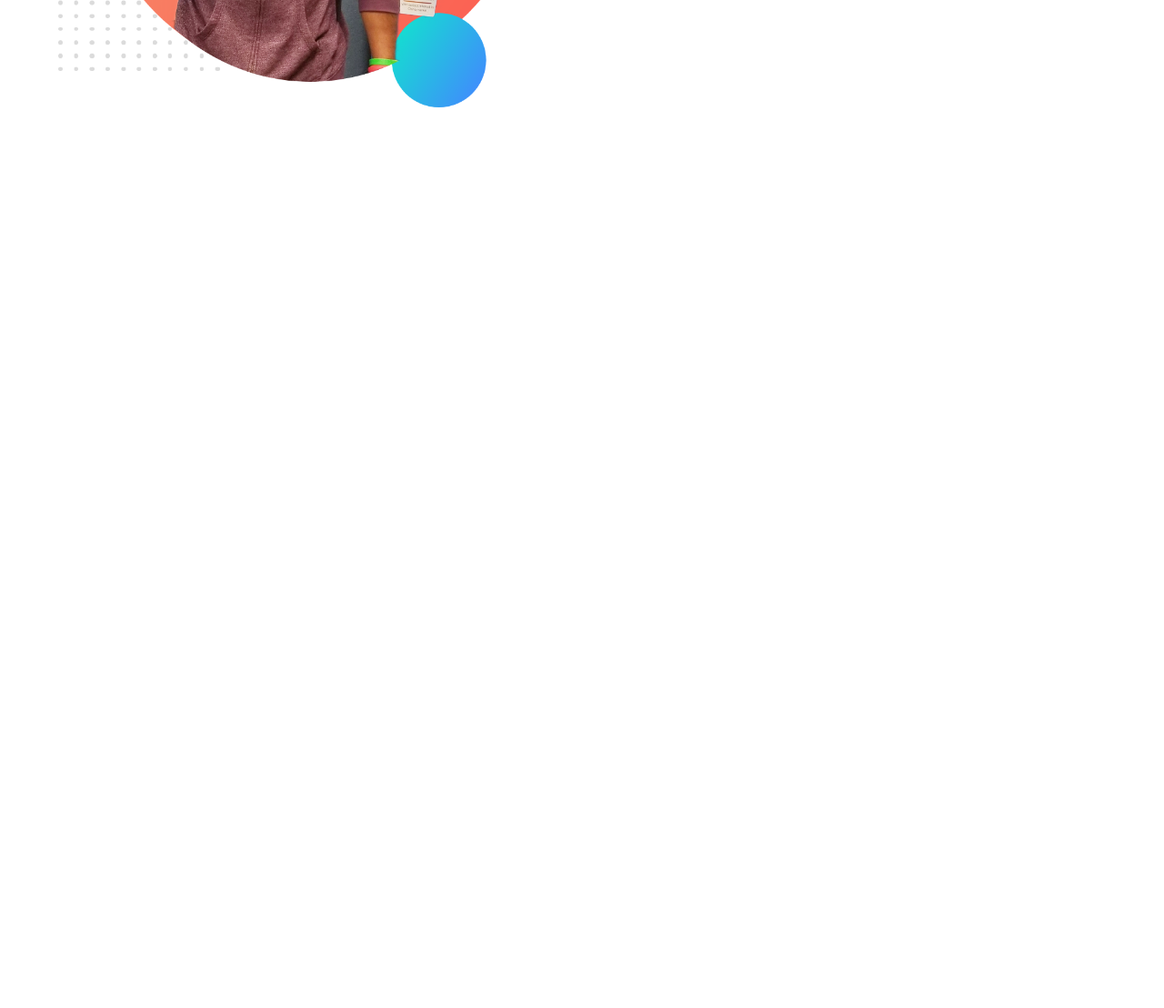
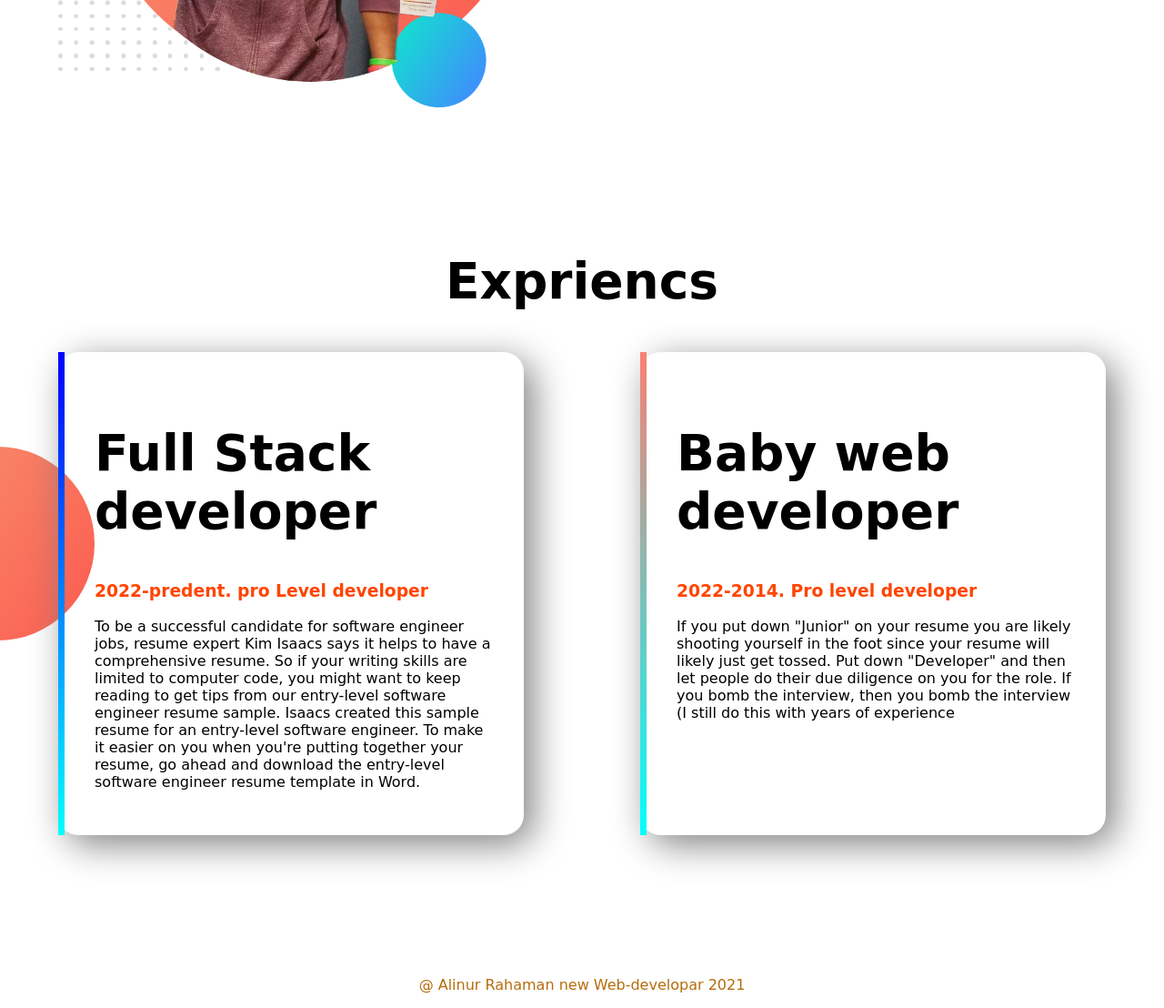
Before and after one commit to alinurrahaman0000/developer-portfolio, a plain HTML site: page index.html in a window 1280 px wide. Shown: the part 1233-2341 px from the top of the page at 91% size. Before the commit the page ends 1510 px from the top, so only its background shows below. Drawn offline with Linux system fonts and the light colour scheme.

Commit message:
footer and experience added

```diff
--- a/index.html
+++ b/index.html
@@ -7,17 +7,17 @@
     <link rel="stylesheet" href="style.css">
 </head>
 <body>
-    <section class="top-banner">
-         <div class="half-width"> <h1>welcome to web-site</h1>
-        <h1><span class="orange-color">alinur rahaman</span> World</h1>
+    <section class="top-banner ssssss">
+         <div class="half-width"> <h1>Welcome to web-site</h1>
+        <h1><span class="orange-color">Alinur Rahaman</span> World</h1>
         <h3>Build Climber and Train Stopper</h3>
         <h4>You might saw me jumpinZg, climbing buildings, and stopping trains. But nobody pays me a dime for that work. That's why I am learning and mastering web development. I will not stop until I become the Web Development Hero.amr sunar bangla ami tumai valobasi choro din tumar akasa tumar batas amar pare</h4>
-        <a class="link-button" target="blank" href="youtobe.com">hire me</a>
+        <a class="link-button" target="blank" href="youtobe.com">HIRE ME</a>
     </div>
     <div> <img src="developer-portfolio/alinur.png" alt=""><div>
     </section>
 
-    <section class="dream-big">
+    <section class="dream-big ssssss">
         <div>
             <img src="developer-portfolio/jhankar.png" alt="">
         </div>
@@ -29,5 +29,32 @@
     <a class="link-button" target="-blank" href="DOWNLOAD RESUME">DOWNLOAD RESUME</a>
 </div>
     </section>
+<section class="exprience-area">
+    <h1 class="ali">Expriencs</h1>
+   <div> <div>
+
+</div>
+<div class="ssssss">
+ <div id="web" class="experience-item">
+    <h1> Full Stack developer</h1>
+    <h3 class="orange-color">2022-predent. pro Level developer</h3>
+
+    <p>To be a successful candidate for software engineer jobs, resume expert Kim Isaacs says it helps to have a comprehensive resume. So if your writing skills are limited to computer code, you might want to keep reading to get tips from our entry-level software engineer resume sample.
+
+        Isaacs created this sample resume for an entry-level software engineer. To make it easier on you when you're putting together your resume, go ahead and download the entry-level software engineer resume template in Word.
+
+    </p>
+ </div>
+
+<div id="ddd"class="experience-item">
+    <h1>Baby web developer</h1>
+    <h3 class="orange-color">2022-2014. Pro level developer</h3>
+    <p>If you put down "Junior" on your resume you are likely shooting yourself in the foot since your resume will likely just get tossed. Put down "Developer" and then let people do their due diligence on you for the role. If you bomb the interview, then you bomb the interview (I still do this with years of experience</p>
+</div>
+</div>
+</section>
+<footer>
+    <p>@ Alinur Rahaman new Web-developar 2021</p>
+</footer>
 </body>
 </html>
--- a/style.css
+++ b/style.css
@@ -8,7 +8,7 @@ h1 {
 .orange-color {
   color: orangered;
 }
-section {
+.ssssss {
   display: flex;
   margin-bottom: 155px;
 }
@@ -44,3 +44,33 @@ img {
 .aaaa {
   margin-right: 150px;
 }
+.experience-item {
+  width: 40%;
+  box-shadow: 10px 10px 40px grey;
+  margin-left: 5%;
+  margin-right: 5%;
+  padding: 33px;
+  border-radius: 22px;
+}
+.exprience-area {
+  background-image: url(developer-portfolio/exp-bg.png);
+  background-repeat: no-repeat;
+  background-position: left;
+}
+.ali {
+  text-align: center;
+}
+#web {
+  border-image: linear-gradient(blue, cyan);
+  border-left: 7px solid;
+  border-image-slice: 1;
+}
+#ddd {
+  border-image: linear-gradient(salmon, cyan);
+  border-left: 7px solid;
+  border-image-slice: 1;
+}
+footer p {
+  text-align: center;
+  color: rgb(182, 108, 12);
+}
```
